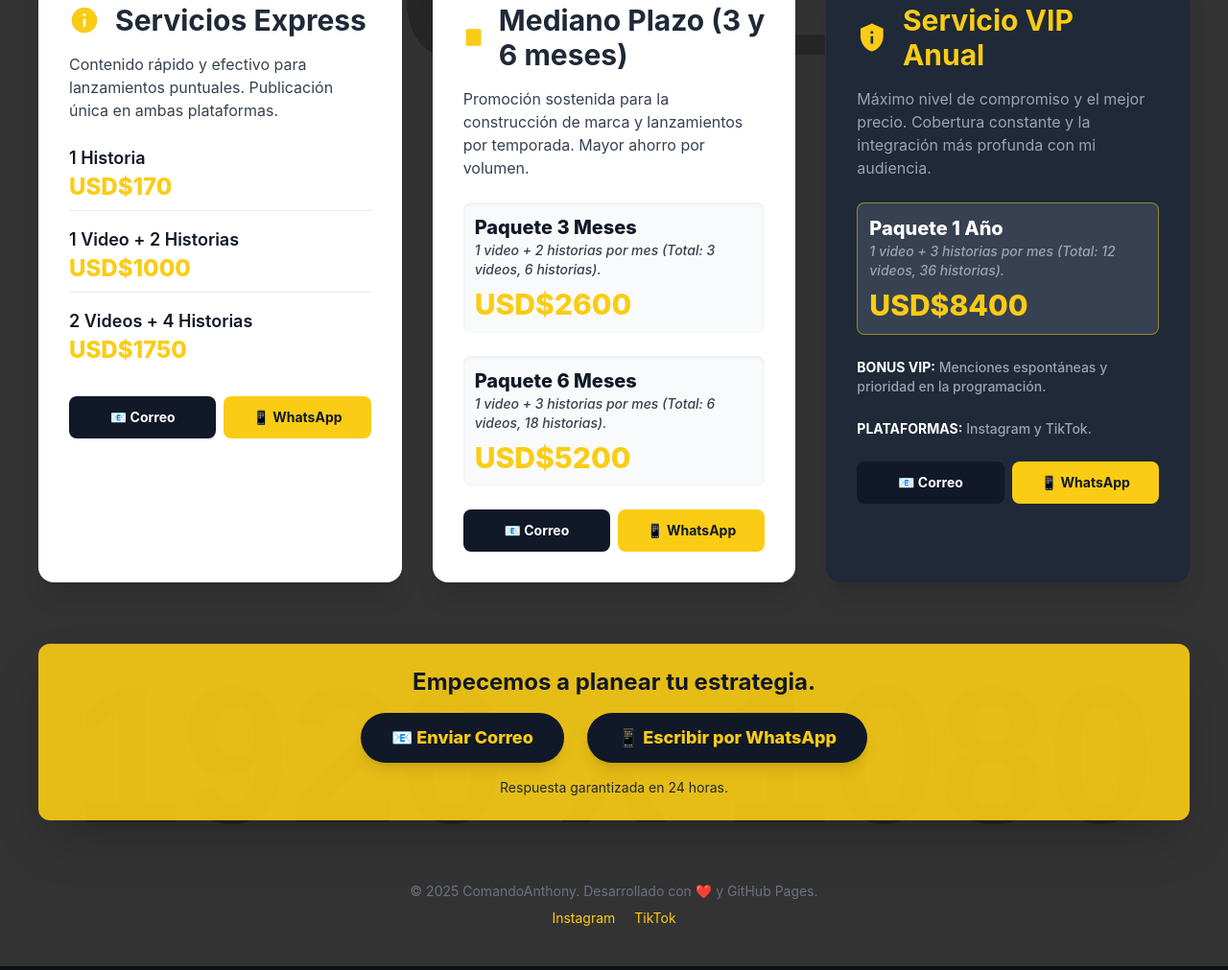
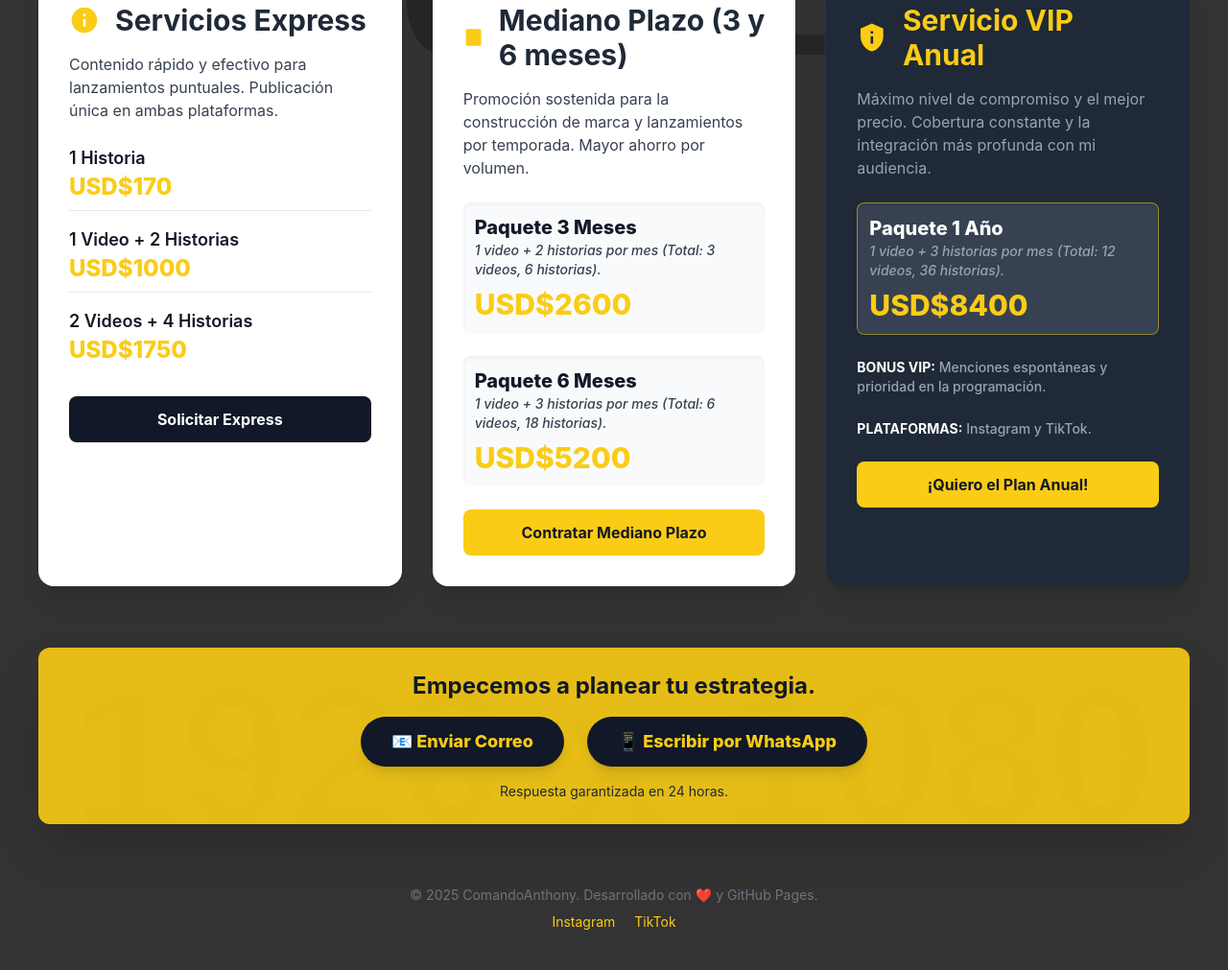
Before and after one commit to comandoanthony/comandoanthony.github.io, a plain HTML site: page index.html in a window 1280 px wide. Shown: the part 1197-2208 px from the top of the page at 96% size. Drawn offline with nearby package versions, Linux system fonts and the light colour scheme; placeholder pictures from the web are drawn by us.

Commit message:
Update index.html

```diff
--- a/index.html
+++ b/index.html
@@ -1,6 +1,4 @@
-
-
-       <!DOCTYPE html>
+<!DOCTYPE html>
 <html lang="es">
 <head>
     <meta charset="UTF-8">
@@ -72,7 +70,21 @@
             background: var(--color-primary);
             border-radius: 4px;
         }
+
+        /* Clases auxiliares */
+        .cursor-pointer {
+            cursor: pointer;
+        }
     </style>
+
+    <script>
+        // Función para alternar la visibilidad de las opciones de contacto
+        function toggleContactOptions(id) {
+            const options = document.getElementById(id);
+            // Toggle de la clase 'hidden' de Tailwind
+            options.classList.toggle('hidden');
+        }
+    </script>
     <script>
         tailwind.config = {
             theme: {
@@ -190,11 +202,13 @@
                         </li>
                     </ul>
 
-                    <div class="flex justify-center space-x-2 mt-6">
-                        <a href="mailto:comandoanthonybusiness@gmail.com" class="flex-1 text-center bg-gray-900 text-white py-3 rounded-lg font-bold hover:bg-gray-800 transition text-sm">
+                    <a onclick="toggleContactOptions('express-options')" class="block mt-6 text-center bg-gray-900 text-white py-3 rounded-lg font-bold hover:bg-gray-800 transition cursor-pointer">Solicitar Express</a>
+
+                    <div id="express-options" class="hidden flex justify-center space-x-2 mt-2">
+                        <a href="mailto:comandoanthonybusiness@gmail.com" class="flex-1 text-center bg-gray-600 text-white py-2 rounded-lg font-bold hover:bg-gray-700 transition text-sm">
                             📧 Correo
                         </a>
-                        <a href="https://wa.me/18495231725" target="_blank" class="flex-1 text-center bg-primary text-gray-900 py-3 rounded-lg font-bold hover:bg-yellow-500 transition text-sm">
+                        <a href="https://wa.me/18495231725" target="_blank" class="flex-1 text-center bg-green-500 text-white py-2 rounded-lg font-bold hover:bg-green-600 transition text-sm">
                             📱 WhatsApp
                         </a>
                     </div>
@@ -221,11 +235,13 @@
                         </li>
                     </ul>
 
-                    <div class="flex justify-center space-x-2 mt-6">
-                        <a href="mailto:comandoanthonybusiness@gmail.com" class="flex-1 text-center bg-gray-900 text-white py-3 rounded-lg font-bold hover:bg-gray-800 transition text-sm">
+                    <a onclick="toggleContactOptions('medium-options')" class="block mt-6 text-center bg-primary text-gray-900 py-3 rounded-lg font-bold hover:bg-yellow-500 transition cursor-pointer">Contratar Mediano Plazo</a>
+
+                    <div id="medium-options" class="hidden flex justify-center space-x-2 mt-2">
+                        <a href="mailto:comandoanthonybusiness@gmail.com" class="flex-1 text-center bg-gray-600 text-white py-2 rounded-lg font-bold hover:bg-gray-700 transition text-sm">
                             📧 Correo
                         </a>
-                        <a href="https://wa.me/18495231725" target="_blank" class="flex-1 text-center bg-primary text-gray-900 py-3 rounded-lg font-bold hover:bg-yellow-500 transition text-sm">
+                        <a href="https://wa.me/18495231725" target="_blank" class="flex-1 text-center bg-green-500 text-white py-2 rounded-lg font-bold hover:bg-green-600 transition text-sm">
                             📱 WhatsApp
                         </a>
                     </div>
@@ -253,11 +269,13 @@
                         </li>
                     </ul>
 
-                    <div class="flex justify-center space-x-2 mt-6">
-                        <a href="mailto:comandoanthonybusiness@gmail.com" class="flex-1 text-center bg-gray-900 text-white py-3 rounded-lg font-bold hover:bg-gray-800 transition text-sm">
+                    <a onclick="toggleContactOptions('vip-options')" class="block mt-6 text-center bg-primary text-gray-900 py-3 rounded-lg font-bold hover:bg-yellow-500 transition cursor-pointer">¡Quiero el Plan Anual!</a>
+
+                    <div id="vip-options" class="hidden flex justify-center space-x-2 mt-2">
+                        <a href="mailto:comandoanthonybusiness@gmail.com" class="flex-1 text-center bg-gray-600 text-white py-2 rounded-lg font-bold hover:bg-gray-700 transition text-sm">
                             📧 Correo
                         </a>
-                        <a href="https://wa.me/18495231725" target="_blank" class="flex-1 text-center bg-primary text-gray-900 py-3 rounded-lg font-bold hover:bg-yellow-500 transition text-sm">
+                        <a href="https://wa.me/18495231725" target="_blank" class="flex-1 text-center bg-green-500 text-white py-2 rounded-lg font-bold hover:bg-green-600 transition text-sm">
                             📱 WhatsApp
                         </a>
                     </div>
```
